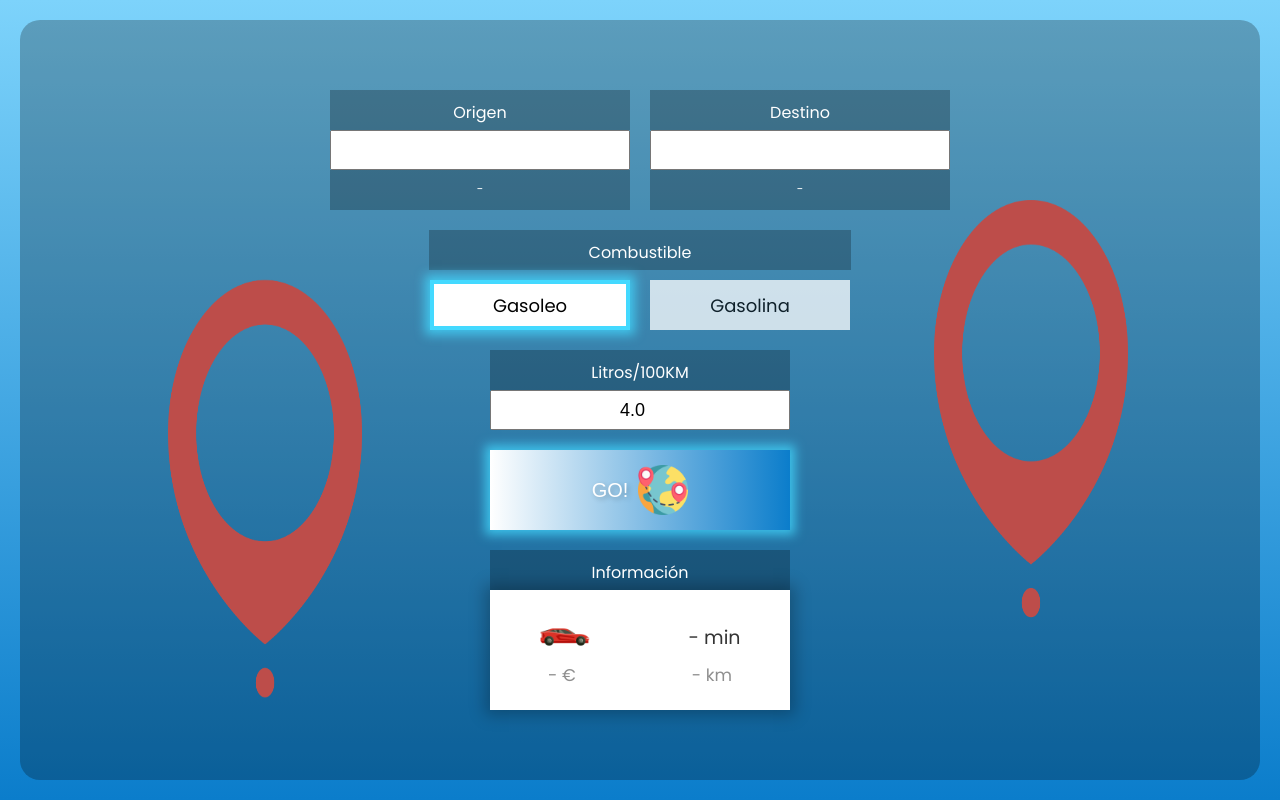
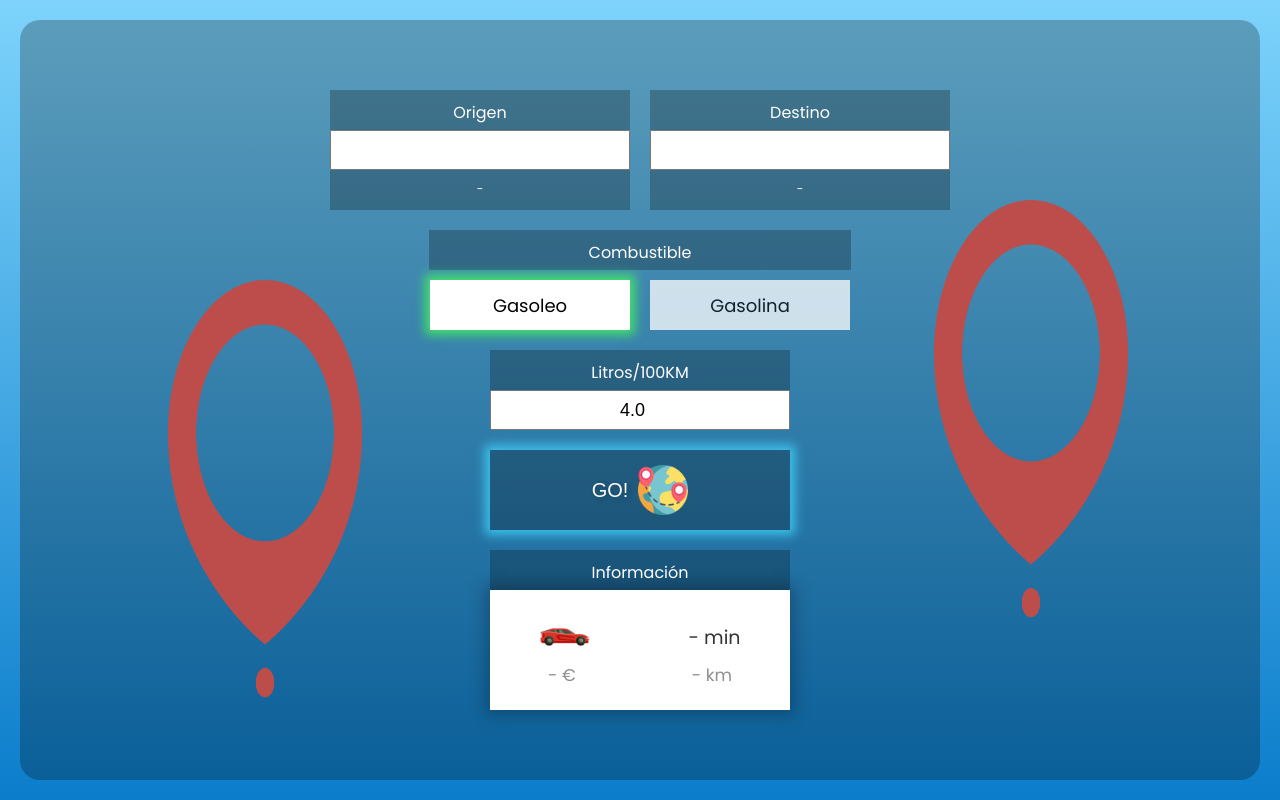
Before and after one commit to ccorreasdev/calculadora_combustible, a plain HTML site: page index.html in a window 1280 px wide. In both pictures the pointer is over the element "Gasoleo". Drawn offline with Linux system fonts and the light colour scheme.

Commit message:
CSS button colors

```diff
--- a/assets/css/styles.css
+++ b/assets/css/styles.css
@@ -143,7 +143,7 @@ html {
 .button__go {
   width: 300px;
   height: 80px;
-  background: linear-gradient(90deg, white, #0b7dcb);
+  /* background: linear-gradient(90deg, white, #0b7dcb); */
   border: none;
   color: white;
   text-shadow: 2px 2px 5px rgba(0, 0, 0, 0.25);
@@ -156,6 +156,7 @@ html {
   gap: 1rem;
   transition: all 300ms ease-in-out;
   box-shadow: 0px 0px 10px 5px rgba(67, 217, 255, 0.75);
+  background-color: rgba(0, 0, 0, 0.25);
 }
 
 .button__go:hover {
@@ -241,7 +242,7 @@ html {
 
 .fuel__gasoleo:hover,
 .fuel__gasolina:hover {
-  border: solid 4px rgba(67, 217, 255, 1);
+  box-shadow: 0px 0px 10px 5px rgba(67, 255, 86, 0.75);
 }
 
 .fuel--active {
```
